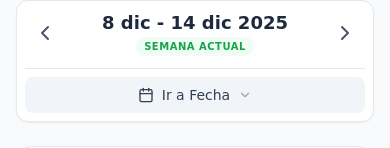
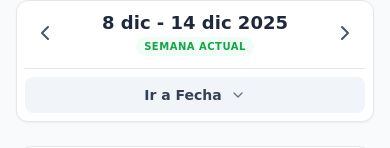
Before and after one commit to DarioDidier/agenda-visual, a React (Vite) app: page / in a window 390 px wide. Shown: the part 211-359 px from the top of the page. Built offline with nearby package versions, Linux system fonts and the light colour scheme.

Commit message:
feat: Improve calendar navigation UX
Introduces a more robust and visually intuitive calendar navigation component. Removes the unused CalendarIcon, adds specific styling for webkit calendar input indicators to ensure full coverage, and refines button layouts for better responsiveness.

```diff
--- a/components/CalendarNavigation.tsx
+++ b/components/CalendarNavigation.tsx
@@ -1,7 +1,7 @@
 import React from 'react';
 import { useApp } from '../context/AppContext';
 import { formatDateRange, isSameWeek, toLocalDateString } from '../utils/dateUtils';
-import { ChevronLeft, ChevronRight, Calendar as CalendarIcon, RotateCcw, ChevronDown } from 'lucide-react';
+import { ChevronLeft, ChevronRight, RotateCcw, ChevronDown } from 'lucide-react';
 
 export const CalendarNavigation: React.FC = () => {
   const { selectedDate, setSelectedDate, goToToday } = useApp();
@@ -33,6 +33,21 @@ export const CalendarNavigation: React.FC = () => {
 
   return (
     <div className="bg-white rounded-xl shadow-sm border p-2 flex flex-col sm:flex-row items-center justify-between gap-3 animate-in fade-in slide-in-from-top-2">
+        {/* Helper style to force the calendar picker indicator to cover the full input area on WebKit browsers */}
+        <style>{`
+            .date-input-overlay::-webkit-calendar-picker-indicator {
+                position: absolute;
+                top: 0;
+                left: 0;
+                width: 100%;
+                height: 100%;
+                margin: 0;
+                padding: 0;
+                cursor: pointer;
+                opacity: 0;
+            }
+        `}</style>
+
         <div className="flex items-center gap-2 w-full sm:w-auto justify-between sm:justify-start">
             <button
                 onClick={handlePrevWeek}
@@ -65,18 +80,22 @@ export const CalendarNavigation: React.FC = () => {
         <div className="flex items-center gap-2 w-full sm:w-auto border-t sm:border-t-0 pt-2 sm:pt-0">
             <div className="relative flex-1 sm:flex-none group">
                 {/* Visual Button */}
-                <button className="flex items-center justify-center gap-2 px-4 py-2 bg-slate-100 hover:bg-slate-200 text-slate-700 rounded-lg font-medium text-sm transition-colors w-full sm:w-auto">
-                    <CalendarIcon size={16} />
+                <button
+                    type="button"
+                    className="flex items-center justify-center gap-2 px-4 py-2 bg-slate-100 hover:bg-slate-200 text-slate-700 rounded-lg font-bold text-sm transition-colors w-full sm:w-auto pointer-events-none"
+                >
                     <span>Ir a Fecha</span>
-                    <ChevronDown size={14} className="text-slate-400" />
+                    <ChevronDown size={16} className="text-slate-500 group-hover:text-slate-700 transition-colors" />
                 </button>
 
-                {/* Invisible Input Overlay - Added z-10 to ensure it sits on top */}
+                {/* Invisible Input Overlay with special class for picker expansion */}
                 <input
                     type="date"
-                    className="absolute inset-0 opacity-0 cursor-pointer w-full h-full z-10"
+                    className="absolute inset-0 opacity-0 cursor-pointer w-full h-full z-10 date-input-overlay"
                     onChange={handleDateChange}
                     value={toLocalDateString(selectedDate)}
+                    title="Seleccionar fecha"
+                    aria-label="Ir a fecha"
                 />
             </div>
 
```
